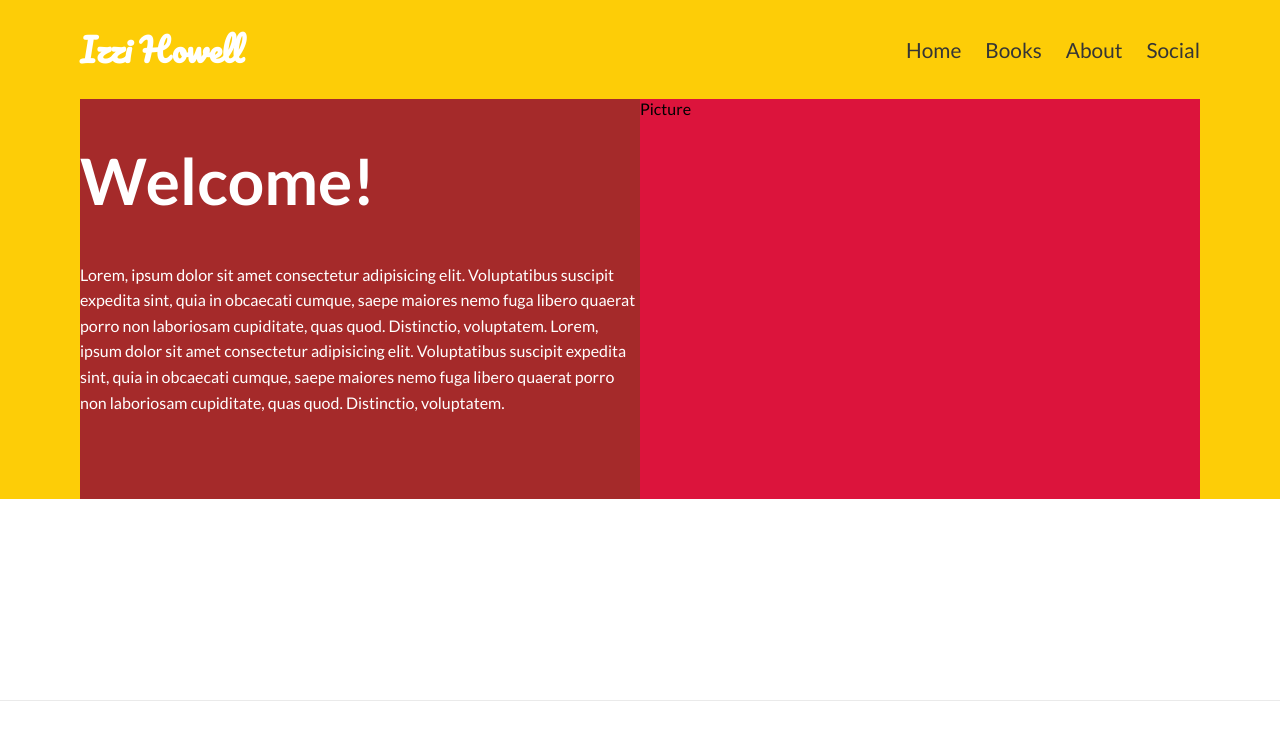
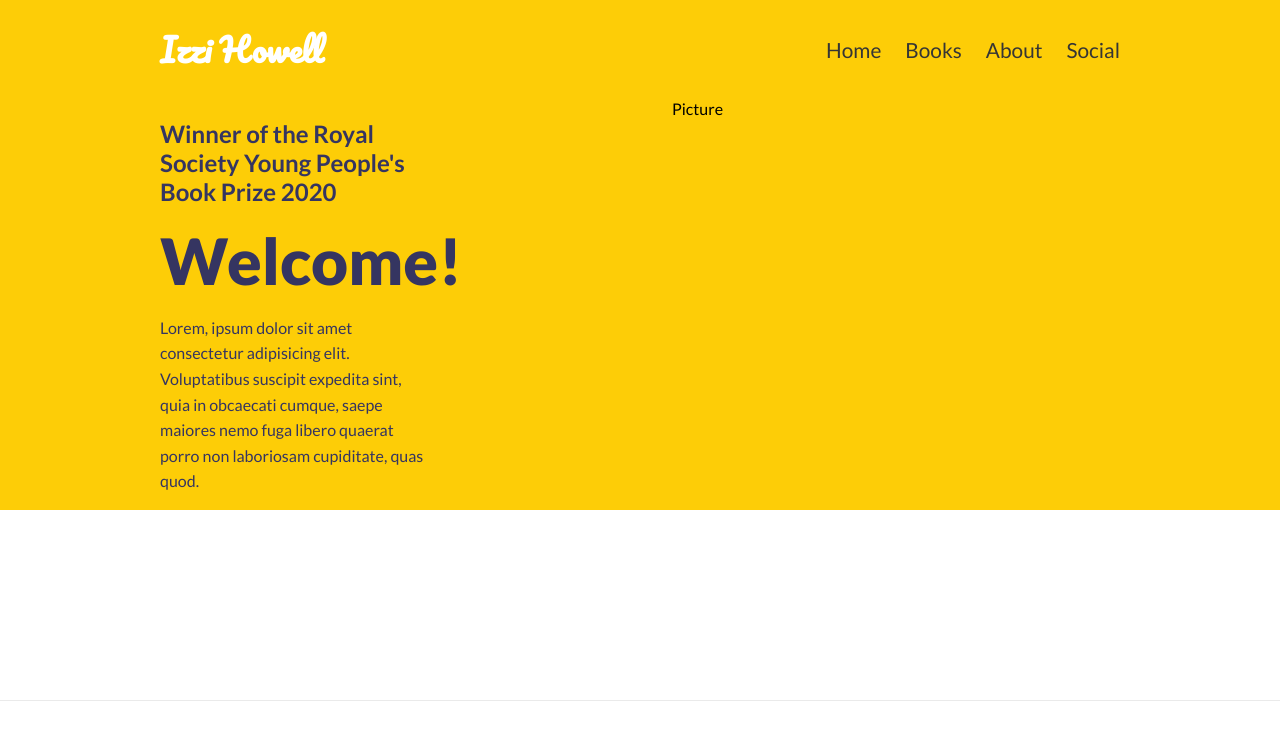
Before and after one commit to ajsevillano/izzihowell.com, a Next.js app: page / in a window 1280 px wide. Shown: the top 740 px of the page. Built offline with nearby package versions, Linux system fonts and the light colour scheme.

Commit message:
Add h2 & fix styles

```diff
--- a/components/Hero/Hero.module.scss
+++ b/components/Hero/Hero.module.scss
@@ -1,20 +1,33 @@
 .presentation {
   height: 100%;
   flex: 0.5;
-  background-color: brown;
+  color: #353561;
+  padding: 0 4rem 0 0;
+
+  display: flex;
+  flex-direction: column;
+  justify-content: center;
 
   h1 {
-    color: white;
     font-size: 4rem;
+    font-weight: 900;
+    margin-top: 0;
+    margin-bottom: 0;
+  }
+
+  h2 {
+    margin-bottom: 1rem;
+    max-width: 60%;
   }
 
   p {
-    color: white;
     line-height: 1.6rem;
+    max-width: 60%;
   }
 
   @media screen and (max-width: 768px) {
     flex: 1;
+    text-align: center;
   }
 }
 
@@ -22,5 +35,4 @@
   height: 100%;
   width: 100%;
   flex: 0.5;
-  background-color: crimson;
 }
--- a/components/Hero/index.jsx
+++ b/components/Hero/index.jsx
@@ -5,15 +5,12 @@ const Hero = () => {
   return (
     <WrapperFlex background="#fdcd07" minheight="50vh">
       <div className={styles.presentation}>
+        <h2>Winner of the Royal Society Young People's Book Prize 2020</h2>
         <h1>Welcome!</h1>
         <p>
           Lorem, ipsum dolor sit amet consectetur adipisicing elit. Voluptatibus
           suscipit expedita sint, quia in obcaecati cumque, saepe maiores nemo
           fuga libero quaerat porro non laboriosam cupiditate, quas quod.
-          Distinctio, voluptatem. Lorem, ipsum dolor sit amet consectetur
-          adipisicing elit. Voluptatibus suscipit expedita sint, quia in
-          obcaecati cumque, saepe maiores nemo fuga libero quaerat porro non
-          laboriosam cupiditate, quas quod. Distinctio, voluptatem.
         </p>
       </div>
       <div className={styles.picture}>Picture</div>
--- a/components/Layouts/WrapperFlex/WrapperFlex.module.scss
+++ b/components/Layouts/WrapperFlex/WrapperFlex.module.scss
@@ -4,7 +4,7 @@
   justify-content: left;
   align-items: center;
   flex-direction: row;
-  padding: 0 5rem;
+  padding: 0 10rem;
 
   @media screen and (max-width: 768px) {
     padding: 0 0;
--- a/styles/globals.css
+++ b/styles/globals.css
@@ -1,4 +1,4 @@
-@import url("https://fonts.googleapis.com/css2?family=Lato:wght@300;400;700&family=Pacifico&display=swap");
+@import url("https://fonts.googleapis.com/css2?family=Lato:wght@300;400;700;900&family=Pacifico&display=swap");
 html,
 body {
   padding: 0;
--- a/styles/globals.scss
+++ b/styles/globals.scss
@@ -1,4 +1,4 @@
-@import url('https://fonts.googleapis.com/css2?family=Lato:wght@300;400;700&family=Pacifico&display=swap');
+@import url('https://fonts.googleapis.com/css2?family=Lato:wght@300;400;700;900&family=Pacifico&display=swap');
 
 html,
 body {
```
Also changed, not shown: public/wave.svg (added).
